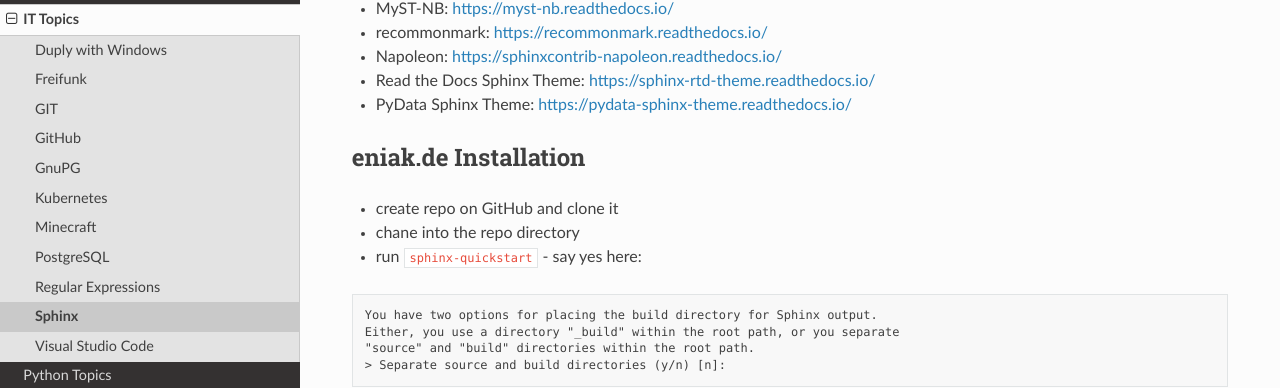
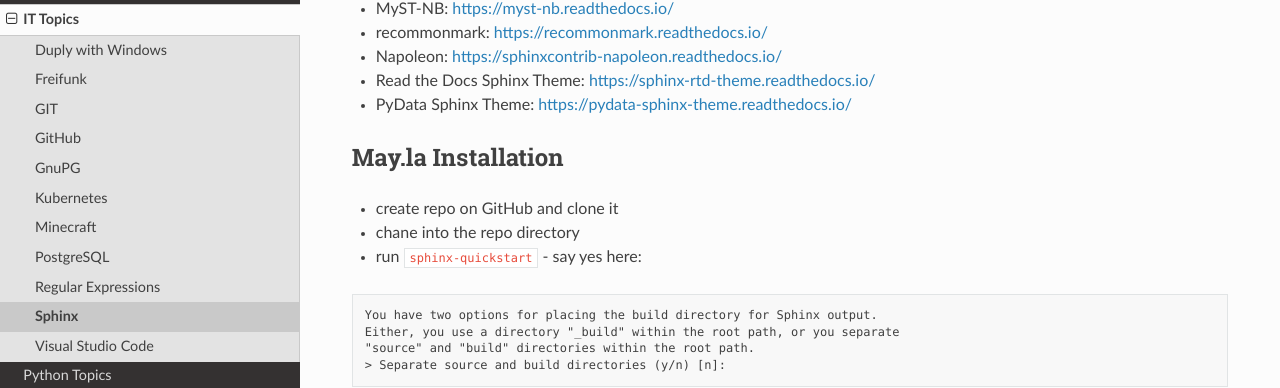
Before and after one commit to PhilipMay/May.la, a Sphinx documentation site: the page built from source/it/sphinx.md, in a window 1280 px wide and 900 px high, scrolled down 396 px. Shown: the part 119-507 px from the top of the window. Built offline with Sphinx 7.4.7 and the Read the Docs theme 2.0.0, drawn with Linux system fonts in a browser that asks for light colours.

Commit message:
Update sphinx.md

```diff
--- a/source/it/sphinx.md
+++ b/source/it/sphinx.md
@@ -19,7 +19,7 @@
 - Read the Docs Sphinx Theme: <https://sphinx-rtd-theme.readthedocs.io/>
 - PyData Sphinx Theme: <https://pydata-sphinx-theme.readthedocs.io/>
 
-## eniak.de Installation
+## May.la Installation
 - create repo on GitHub and clone it
 - chane into the repo directory
 - run `sphinx-quickstart` - say yes here:
```
